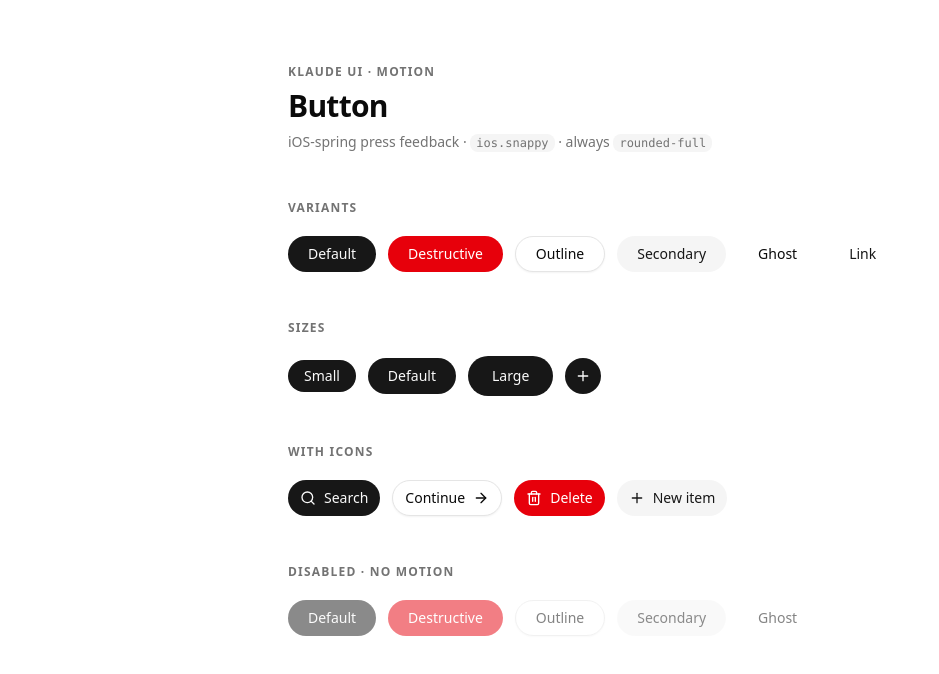
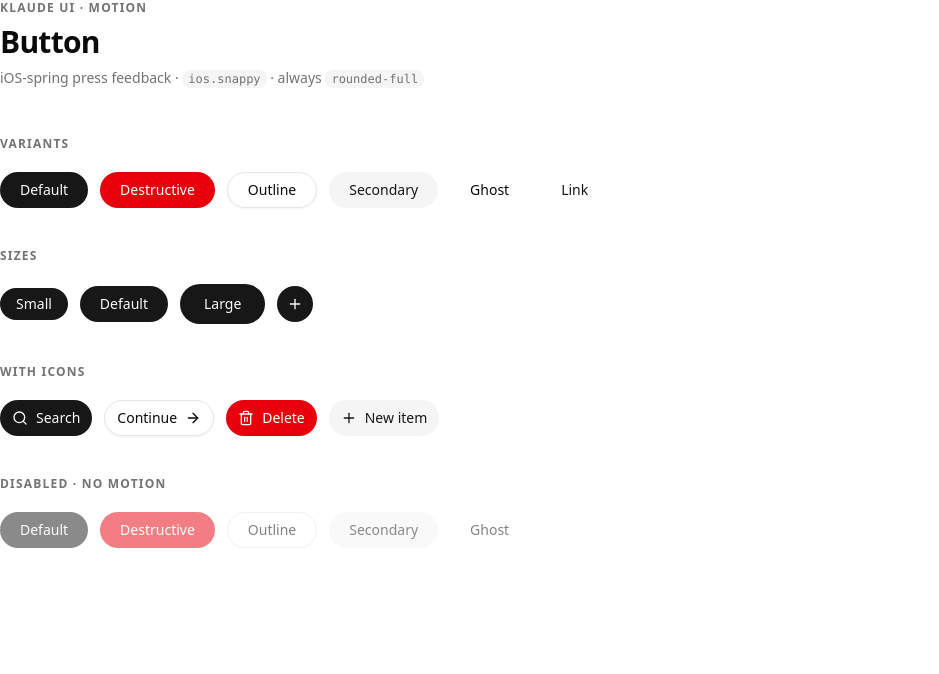
Before and after one commit to jeiwinfrey/klaude-ui-docs, a Next.js app: page / in a window 1280 px wide. Shown: the top 674 px of the page, without its empty margins (0-939 px from the left). Built offline with nearby package versions, Linux system fonts and the light colour scheme.

Commit message:
refactor: update layout and spacing

```diff
--- a/showcase/button-showcase.tsx
+++ b/showcase/button-showcase.tsx
@@ -3,7 +3,7 @@ import { ArrowRight, Trash2, Plus, Search } from "lucide-react"
 
 export default function ButtonShowcase() {
     return (
-        <main className="min-h-screen bg-background px-8 py-16 max-w-3xl mx-auto">
+        <div>
 
             {/* Header */}
             <div className="mb-12">
@@ -20,7 +20,7 @@ export default function ButtonShowcase() {
             </div>
 
             {/* Variants */}
-            <section className="mb-12">
+            <section className="mb-10">
                 <h2 className="text-xs font-semibold tracking-widest uppercase text-muted-foreground mb-5">
                     Variants
                 </h2>
@@ -35,7 +35,7 @@ export default function ButtonShowcase() {
             </section>
 
             {/* Sizes */}
-            <section className="mb-12">
+            <section className="mb-10">
                 <h2 className="text-xs font-semibold tracking-widest uppercase text-muted-foreground mb-5">
                     Sizes
                 </h2>
@@ -48,7 +48,7 @@ export default function ButtonShowcase() {
             </section>
 
             {/* With icons */}
-            <section className="mb-12">
+            <section className="mb-10">
                 <h2 className="text-xs font-semibold tracking-widest uppercase text-muted-foreground mb-5">
                     With icons
                 </h2>
@@ -74,6 +74,6 @@ export default function ButtonShowcase() {
                 </div>
             </section>
 
-        </main>
+        </div>
     )
 }
```
